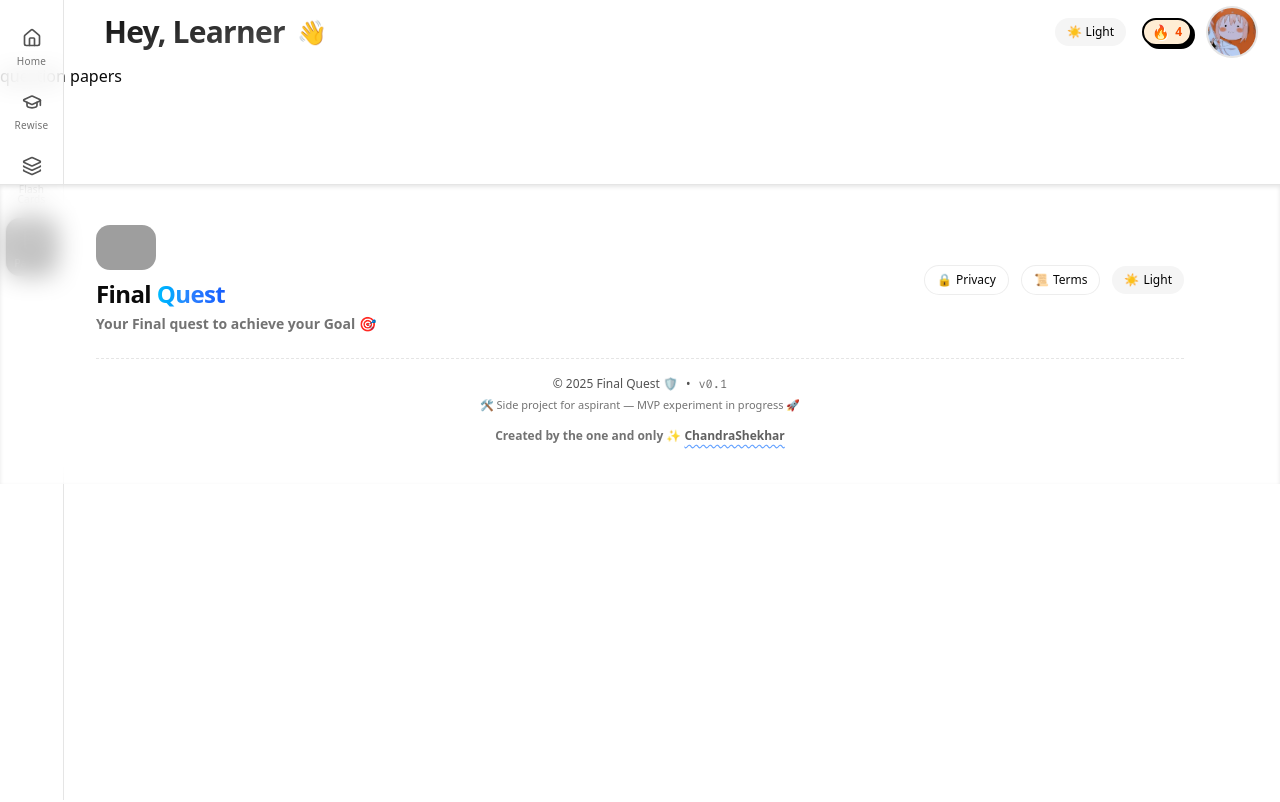
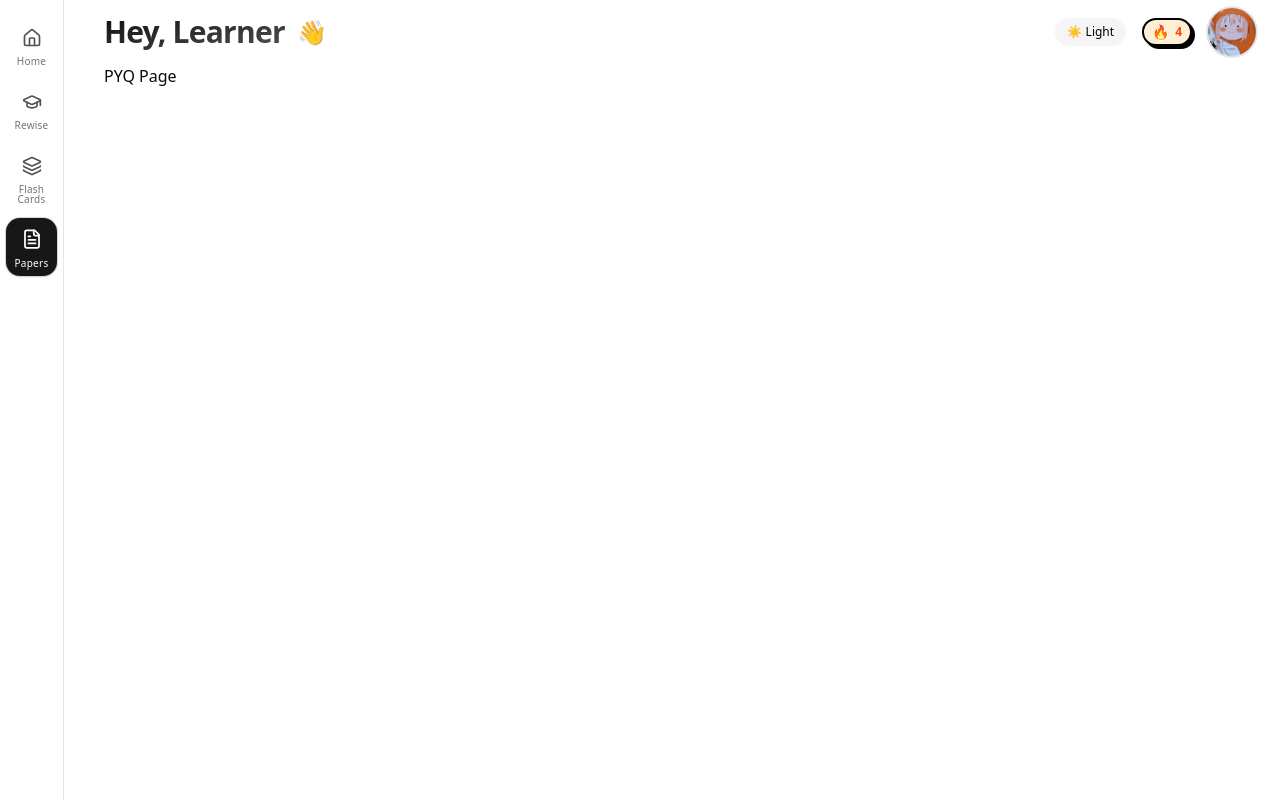
Before and after one commit to StarDust130/FinalQuest, a Next.js app: page /question-papers in a window 1280 px wide. Shown: the top 802 px of the page. Built offline with nearby package versions, Linux system fonts and the light colour scheme; grey boxes are pictures that could not be loaded.

Commit message:
feat: implement PYQPage component and update question papers page

```diff
--- a/src/app/(MAIN)/question-papers/page.tsx
+++ b/src/app/(MAIN)/question-papers/page.tsx
@@ -1,5 +1,6 @@
+import PYQPage from "@/components/pages/Papers/PYQPage";
 
 const page = () => {
-  return <div>question papers</div>;
+  return <PYQPage />
 }
 export default page
--- /dev/null
+++ b/src/components/pages/Papers/PYQPage.tsx
@@ -0,0 +1,9 @@
+
+const PYQPage = () => {
+  return (
+    <div className="min-h-screen w-full px-5 md:px-10 pb-24 space-y-12 max-w-6xl mx-auto">
+     PYQ Page
+    </div>
+  );
+}
+export default PYQPage
```
